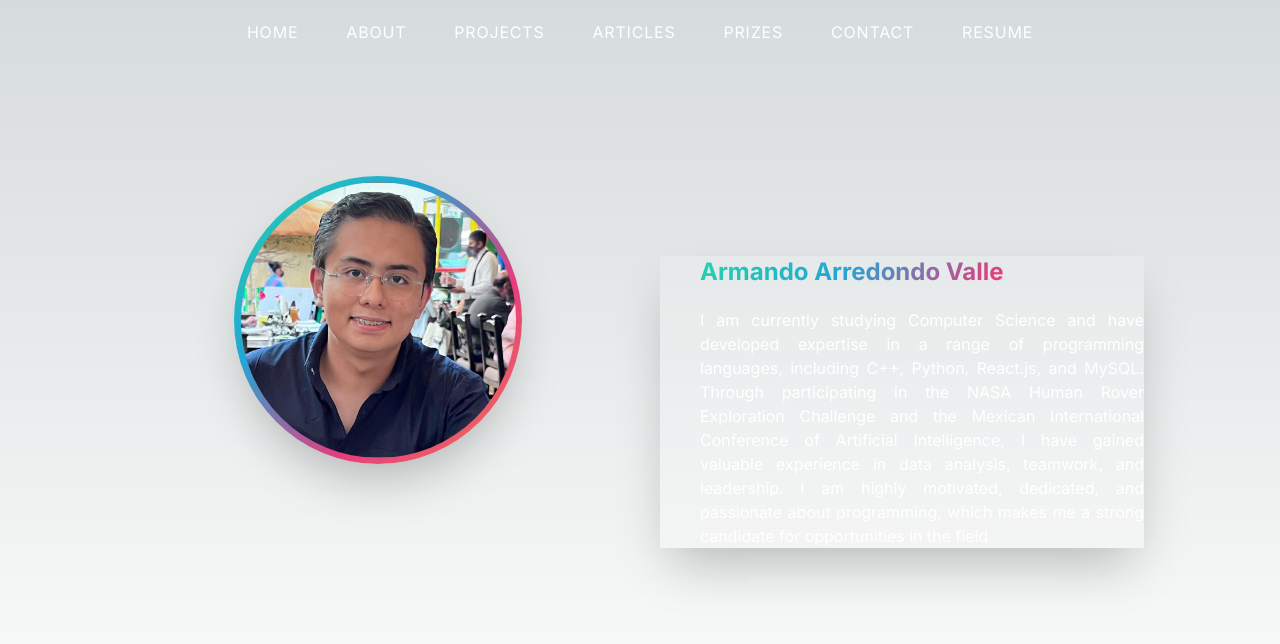
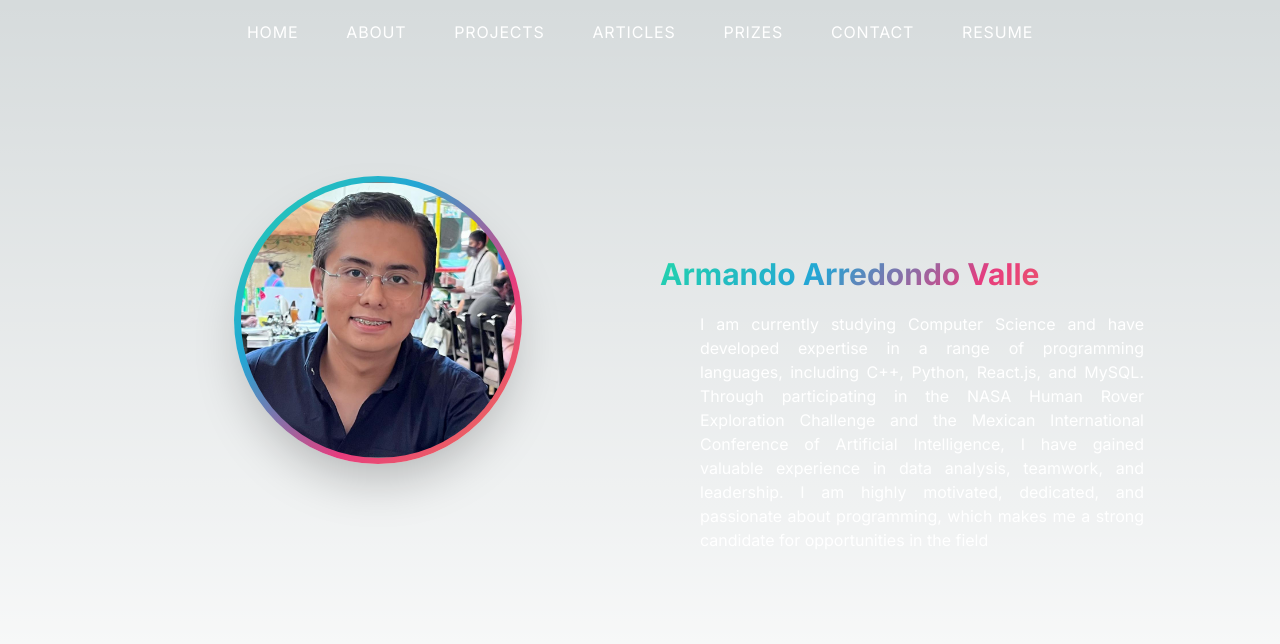
Before and after one commit to ArmandoArV/portofolio-armando, a Next.js app: page / in a window 1280 px wide. Shown: the top 644 px of the page. Built offline with nearby package versions, Linux system fonts and the light colour scheme.

Commit message:
AboutMe card style changes

```diff
--- a/src/app/Components/AboutMeCard/AboutMe.tsx
+++ b/src/app/Components/AboutMeCard/AboutMe.tsx
@@ -5,9 +5,12 @@ import pfp from "../../assets/ProfilePicture/pfp.jpg";
 
 export const AboutMe = () => {
   return (
-    <div className="flex flex-col md:flex-row gap-10 p-10 rounded-10 justify-between w-full md:w-90 mx-auto mt-10">
+    <div
+      className="flex flex-col md:flex-row gap-10 p-10 rounded-10 justify-between w-full md:w-full mx-auto mt-10
+    "
+    >
       <div className="w-full h-full flex justify-center items-center">
-        <div className="w-72 h-72 bg-custom-gradient bg-[400% 400%] border-7 shadow-2xl rounded-full flex justify-center items-center animate-gradient">
+        <div className="lg:h-72 w-72 md:h-120  bg-custom-gradient bg-[400% 400%] border-7 shadow-2xl rounded-full flex justify-center items-center animate-gradient">
           <Image
             src={pfp}
             alt="Picture of the author"
@@ -18,14 +21,19 @@ export const AboutMe = () => {
         </div>
       </div>
 
-      <div className="w-full h-full mt-20
-      bg-white bg-opacity-10 rounded-10 shadow-2xl
-      ">
-        <h1 className="text-left ml-10 bg-custom-gradient bg-clip-text text-transparent font-bold text-5xl md:text-2xl animate-gradient bg-[400% 400%]">
+      <div
+        className="w-full h-full mt-20 md:ml-50
+
+      "
+      >
+        <h1 className="text-center md:text-left bg-custom-gradient bg-clip-text text-transparent font-bold md:text-3xl animate-gradient bg-[400% 400%]">
           {aboutMe.name}
         </h1>
-        <p className="text-1.5xl
-        font-normal text-justify ml-10 mt-5 text-white">
+
+        <p
+          className="text-1.5xl
+        font-normal text-justify ml-10 mt-5 text-white"
+        >
           {aboutMe.description}
         </p>
       </div>
--- a/src/app/page.tsx
+++ b/src/app/page.tsx
@@ -8,7 +8,7 @@ export default function Home() {
   return (
     <>
     <NavBar />
-    <main className={styles.main}>
+    <main className={styles.main} >
       <AboutMe />
     </main>
     </>
--- a/tailwind.config.js
+++ b/tailwind.config.js
@@ -11,6 +11,7 @@ module.exports = {
       backgroundImage: {
         "custom-gradient":
           "linear-gradient(-45deg, #ee7752, #e73c7e, #23a6d5, #23d5ab)",
+        "main-background": "#262626",
       },
       animation: {
         gradient: "gradient 5s ease infinite",
```
